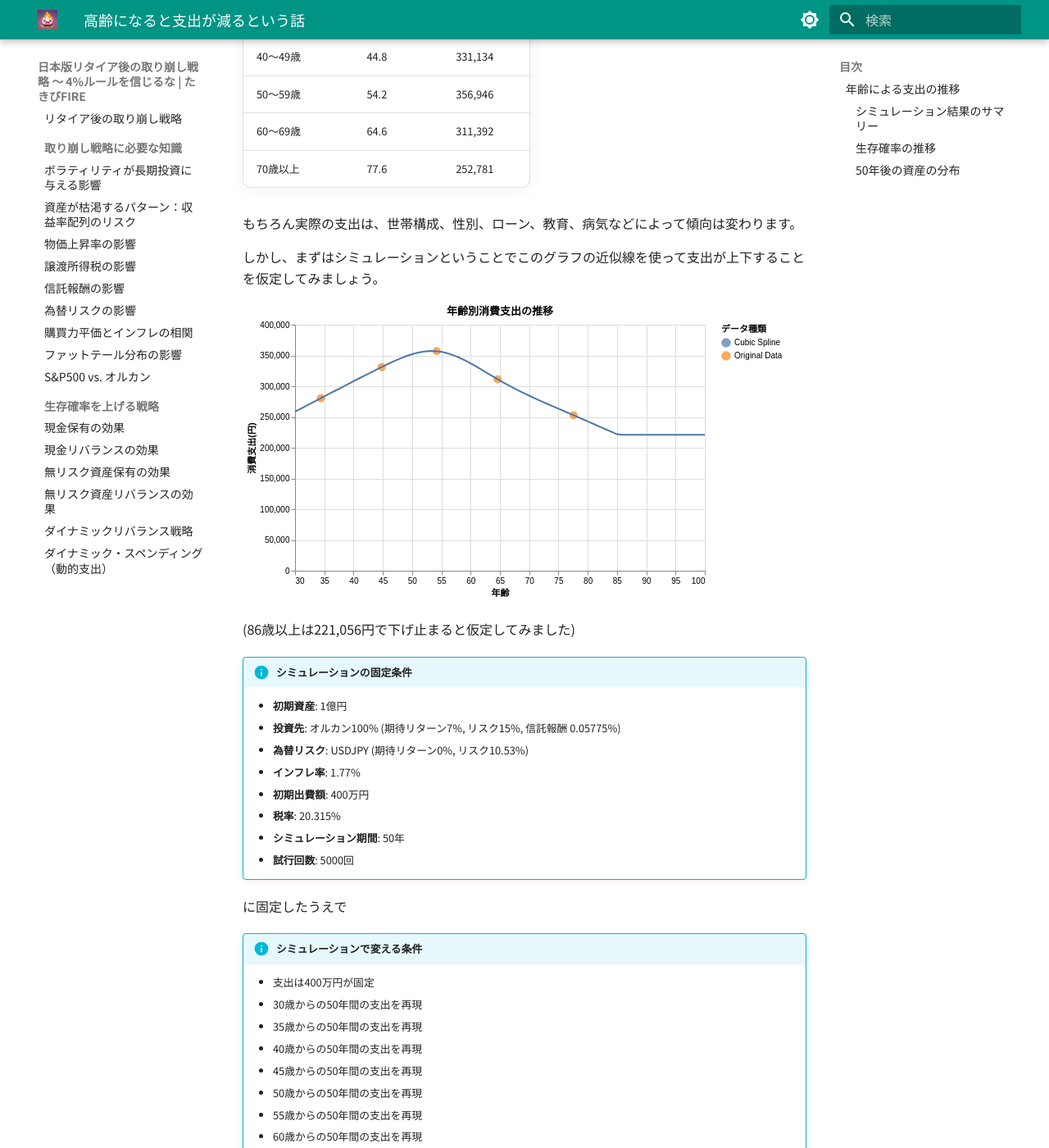
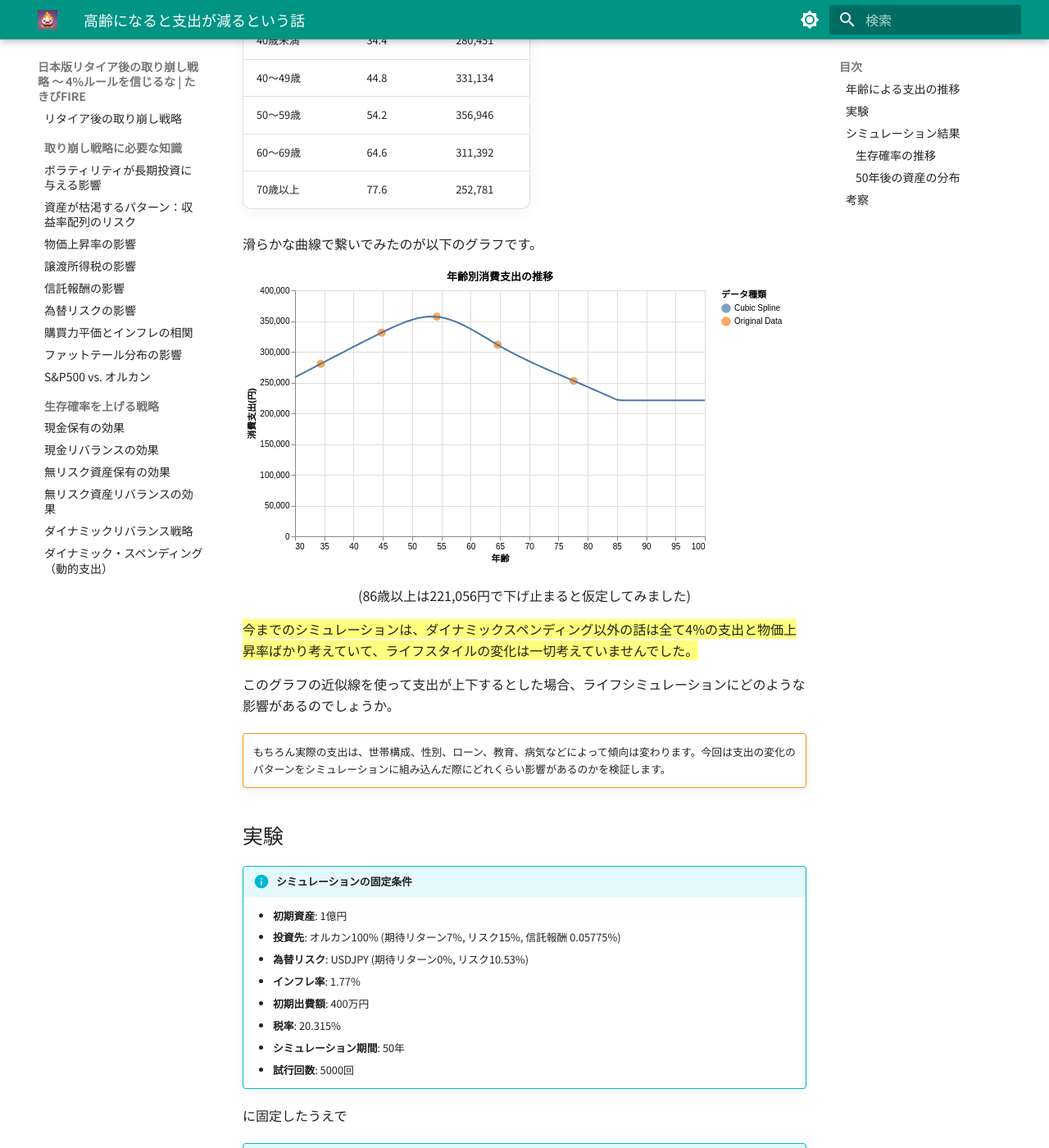
Before and after one commit to TakibiFire/JapaneseTrinityStudy, an MkDocs documentation site: the page built from docs/retired_spending.md, in a window 1280 px wide and 1400 px high, scrolled down 694 px. Shown: the whole window at 82% size. Built offline with MkDocs 1.6.1 and Material for MkDocs 9.7.7, drawn with Linux system fonts in a browser that asks for light colours; some of the changed text lies outside the part shown.

Commit message:
Reworded retired_spending.md

```diff
--- a/docs/retired_spending.md
+++ b/docs/retired_spending.md
@@ -1,10 +1,8 @@
 # 高齢になると支出が減るという話
 
-[ダイナミック・スペンディング](dynamic_spending.md) では支出を我慢して生存確率を上げる戦略を話してきました。辛そうな戦略ですが、取り崩し戦略のシミュレーションで忘れがちな事実を今回深堀りします。
+[ダイナミック・スペンディング](dynamic_spending.md) では支出を我慢して生存確率を上げる戦略を話してきました。実際支出を減らすのはどれくらい辛いのでしょうか。
 
-それは **高齢になると支出が減る** という話です。
-
-
+今回は、取り崩し戦略のシミュレーションで忘れがちな事実を深堀りします。それは**高齢になると支出が減る**という話です。
 
 !!! abstract "重要なポイント"
     * **加齢に伴い生活費は減少傾向となる。** 家計調査の統計データによれば、50代をピークとして、60代、70代と年齢が上がるにつれて消費支出が減少することが示されている。
@@ -23,9 +21,7 @@
 | 60～69歳 | 64.6 | 311,392 |
 | 70歳以上 | 77.6 | 252,781 |
 
-もちろん実際の支出は、世帯構成、性別、ローン、教育、病気などによって傾向は変わります。
-
-しかし、まずはシミュレーションということでこのグラフの近似線を使って支出が上下することを仮定してみましょう。
+滑らかな曲線で繋いでみたのが以下のグラフです。
 
 <!--
 python analyze_retired_spending.py.
@@ -33,7 +29,16 @@
 
 ![年齢ごとの支出の推移](imgs/retired_spending/cost_by_age.svg)
 
-(86歳以上は221,056円で下げ止まると仮定してみました)
+<center>(86歳以上は221,056円で下げ止まると仮定してみました)</center>
+
+==今までのシミュレーションは、ダイナミックスペンディング以外の話は全て4%の支出と物価上昇率ばかり考えていて、ライフスタイルの変化は一切考えていませんでした。==
+
+このグラフの近似線を使って支出が上下するとした場合、ライフシミュレーションにどのような影響があるのでしょうか。
+
+!!! warning ""
+    もちろん実際の支出は、世帯構成、性別、ローン、教育、病気などによって傾向は変わります。今回は支出の変化のパターンをシミュレーションに組み込んだ際にどれくらい影響があるのかを検証します。
+
+## 実験
 
 !!! info "シミュレーションの固定条件"
 
@@ -63,7 +68,7 @@
 
 例えば「30歳からの50年間」の場合、400万円の支出は30歳の時の出費を表していて、それから支出がだんだん上昇してから下降する支出パターンをシミュレーションします。「50歳からの50年間」の場合、400万円から下降していく場合をシミュレーションします。60歳から50年生きられる人はほぼいませんが、30年生存確率や40年生存確率を注目するのが目的です。
 
-### シミュレーション結果のサマリー
+## シミュレーション結果
 
 [結果の詳細な表](data/retired_spending/result.md)
 
@@ -81,6 +86,8 @@
 
 ![年齢別支出の影響（資産分布）](imgs/retired_spending/distribution.svg)
 
+## 考察
+
 この結果から、リタイアを開始する年齢によって生存確率が大きく変わることがはっきりと分かります。
 
 * **30代・40代のアーリーリタイアは非常に過酷**: 「支出一定（400万円）」のベースラインと比較して、「30歳からの50年間」や「40歳からの50年間」は破産確率が顕著に悪化しています（例えば30歳開始の30年破産確率は 52.4% にも達します）。これは、リタイア直後から50代半ばにかけて生活費の「増加トレンド」が続くためです。運用初期に一番資産を減らしたくない時期に、出費の増加が追い打ちをかけることになり、リタイア直後の資産が不安定な時期に支出が増えることは、長期的な資産運用にとって大きなマイナスとなり、当初の取り崩し計画を維持することが困難になります。
```
